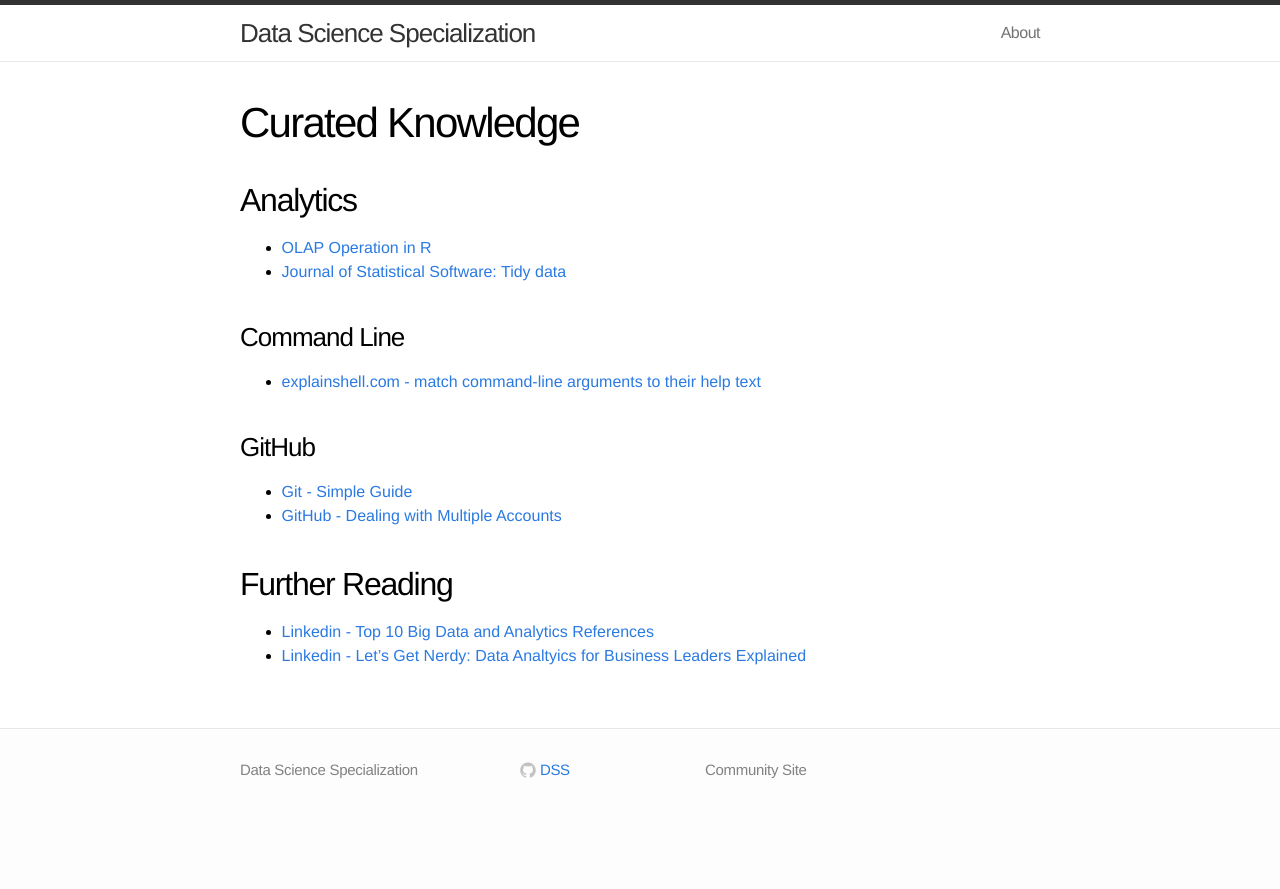
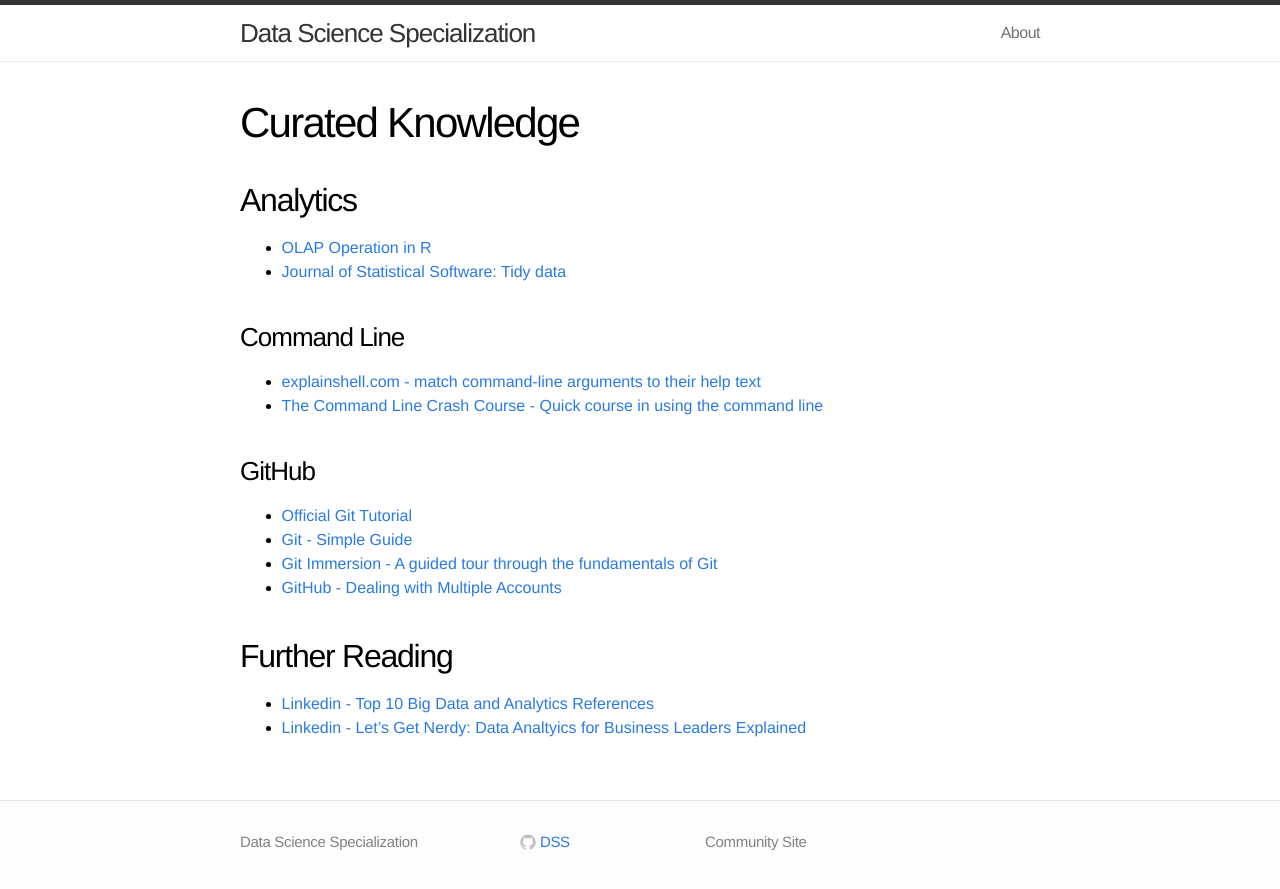
Before and after one commit to DataScienceSpecialization/DataScienceSpecialization.github.io, a Jekyll site: the page built from curated.md, in a window 1280 px wide. Shown: the top 889 px of the page. Built offline with Jekyll 4.4.1, drawn with Linux system fonts in a browser that asks for light colours.

Commit message:
Update curated.md

```diff
--- a/curated.md
+++ b/curated.md
@@ -12,11 +12,15 @@
 ### Command Line
 
 - [explainshell.com - match command-line arguments to their help text](http://explainshell.com/)
+- [The Command Line Crash Course - Quick course in using the command line](http://cli.learncodethehardway.org/book/)
 
 ### GitHub
 
+- [Official Git Tutorial](http://git-scm.com/docs/gittutorial)
 - [Git - Simple Guide](http://rogerdudler.github.io/git-guide/)
+- [Git Immersion - A guided tour through the fundamentals of Git](http://gitimmersion.com/)
 - [GitHub - Dealing with Multiple Accounts](http://hmkcode.com/git-tutorial/how-to-deal-with-multiple-github-accounts-on-one-computer/)
+
 
 ## Further Reading
 
```
